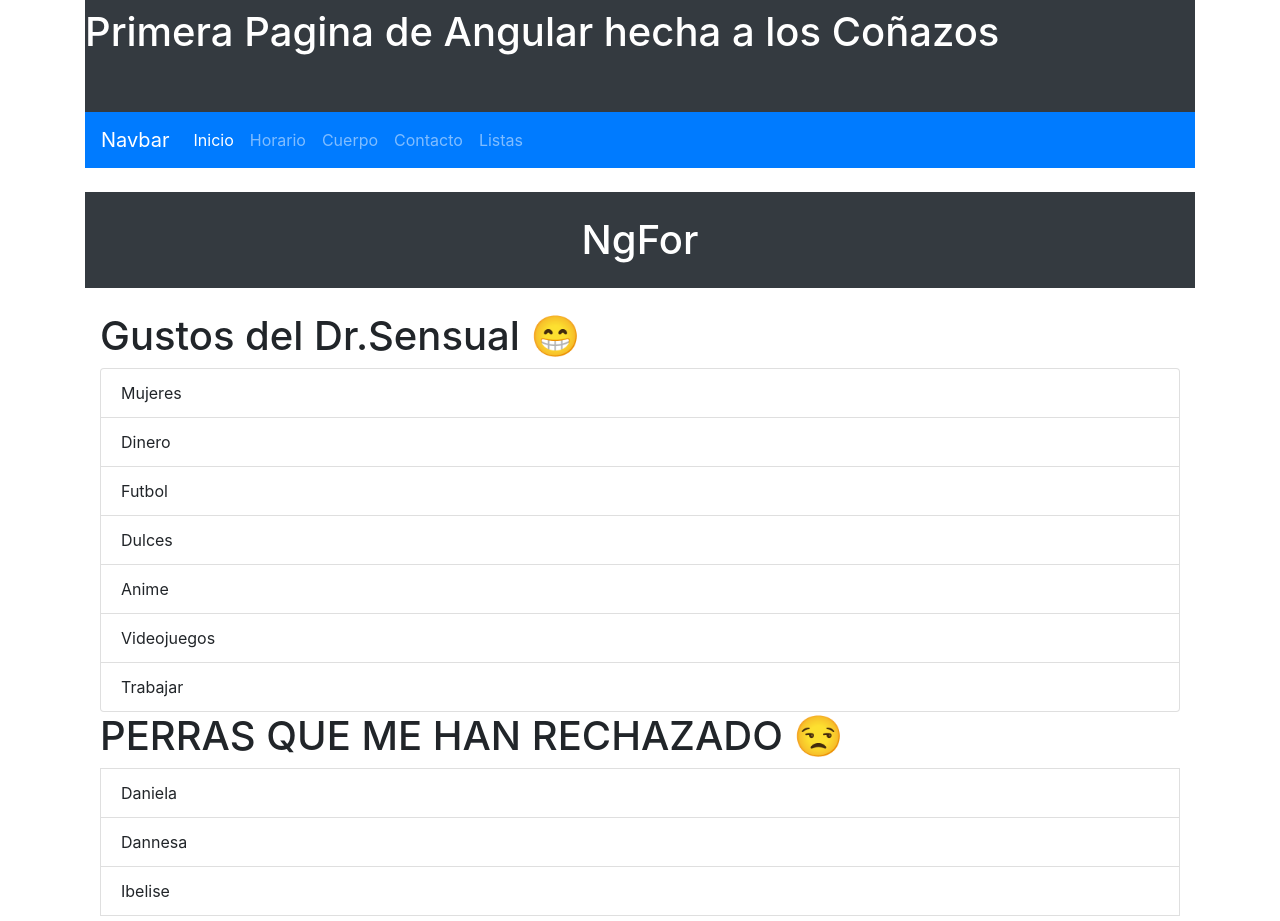
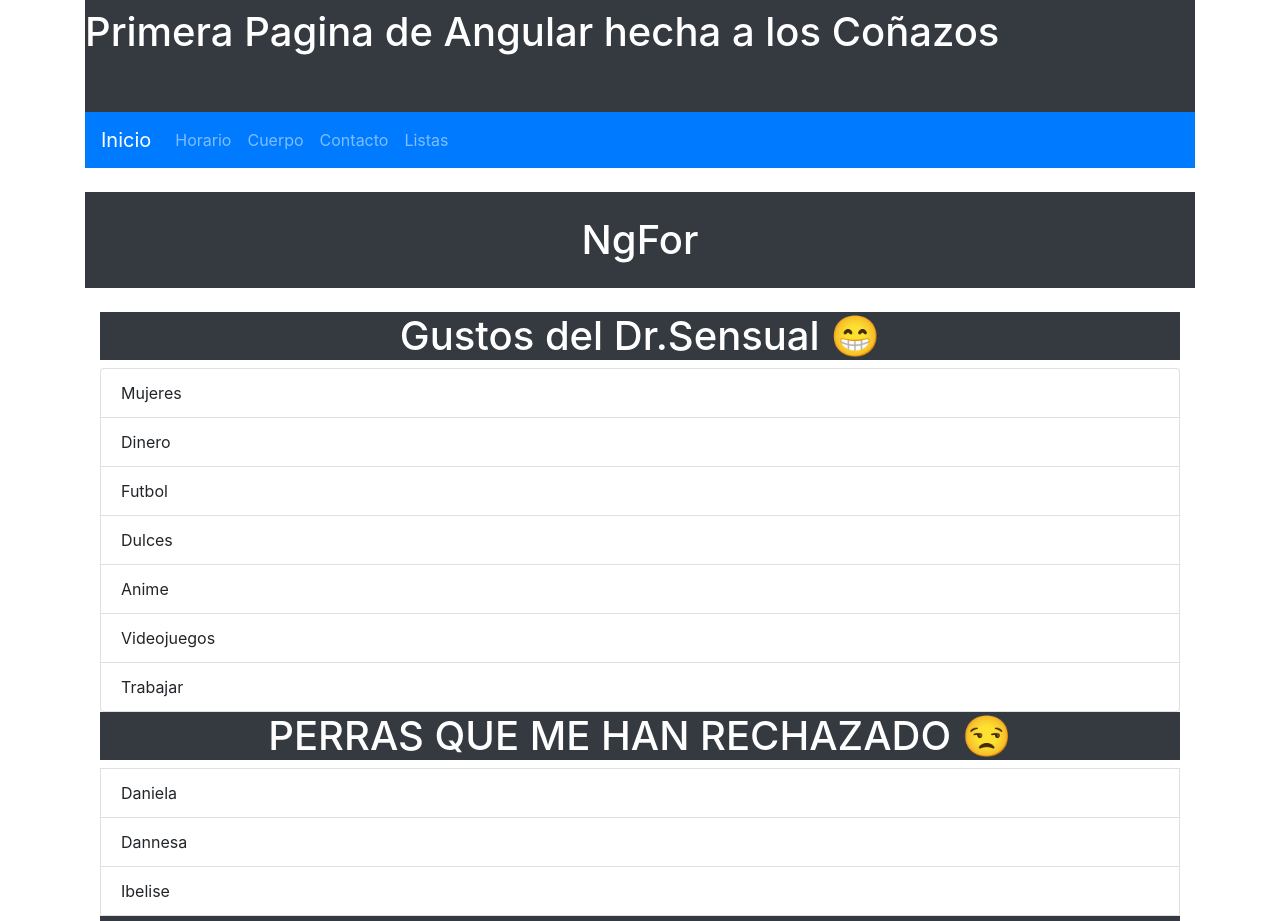
Before and after one commit to jose00796/Angular-my-app, an Angular app: page /listas in a window 1280 px wide. Shown: the part 40-961 px from the top of the page. Built offline with nearby package versions, Linux system fonts and the light colour scheme.

Commit message:
Pusimos la cabecera y las listas un poco mas bonitas

```diff
--- a/src/app/encabezado/encabezado.component.html
+++ b/src/app/encabezado/encabezado.component.html
@@ -3,15 +3,13 @@
 </div>
 
 <nav class="navbar navbar-expand-lg navbar-dark bg-primary">
-    <a class="navbar-brand" href="#">Navbar</a>
+    <a class="navbar-brand" [routerLink] = "['/']">Inicio</a>
     <button class="navbar-toggler" type="button" data-toggle="collapse" data-target="#navbarNav" aria-controls="navbarNav" aria-expanded="false" aria-label="Toggle navigation">
       <span class="navbar-toggler-icon"></span>
     </button>
     <div class="collapse navbar-collapse" id="navbarNav">
       <ul class="navbar-nav">
-        <li class="nav-item active">
-          <a class="nav-link" [routerLink]="['/']">Inicio <span class="sr-only">(current)</span></a>
-        </li>
+
         <li class="nav-item">
           <a class="nav-link" [routerLink]="['/contenido']">Horario</a>
         </li>
--- a/src/app/leccion-ng-for/leccion-ng-for.component.html
+++ b/src/app/leccion-ng-for/leccion-ng-for.component.html
@@ -1,16 +1,24 @@
-<h1 class="container bg-dark text-white text-center my-4 py-4">NgFor</h1>
+<h1 class="container bg-dark text-white my-4 py-4 text-center">NgFor</h1>
 
 <div class="container">
 
+<div class="container bg-dark text-white text-center">
     <h1>Gustos del Dr.Sensual 😁</h1>
+</div>
 
     <ul class="list-group">
         <li class="list-group-item" *ngFor="let MisGustos of gustos">{{MisGustos}}</li>
     </ul>
 
+<div class="container bg-dark text-white text-center">
     <h1>PERRAS QUE ME HAN RECHAZADO 😒</h1>
+</div>
 
     <li class="list-group-item" *ngFor = "let brujas of perras"> {{brujas}} </li>
+
+    <div class="container bg-dark text-white text-center">
+        <h1>AC Pirata</h1>
+    </div>
 
     <table class="table">
         <thead>
```
